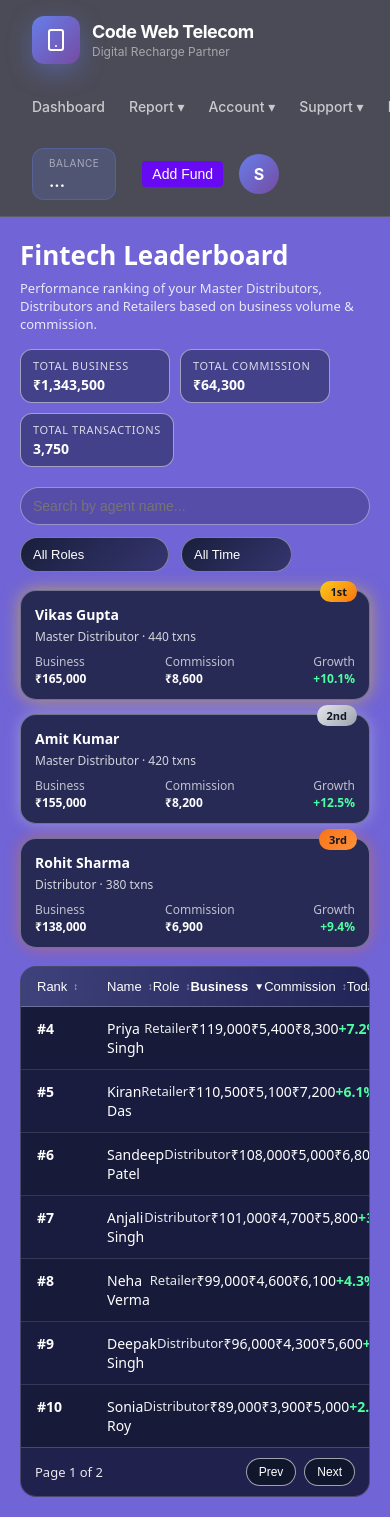
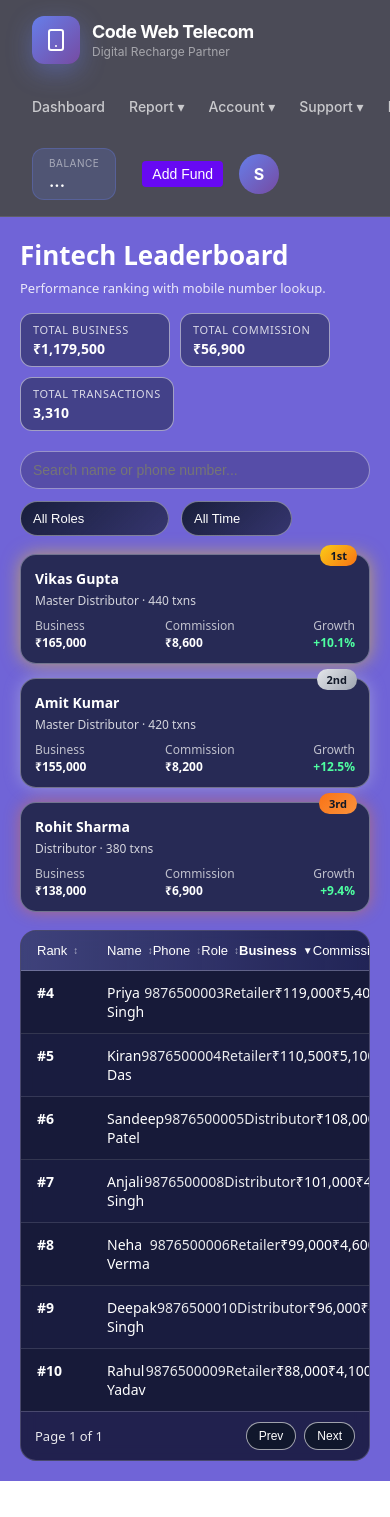
Before and after one commit to vikashsharma380/code-web-telecom, a React (Vite) app in the folder Frontend/: page /leaderboard in a window 390 px wide. Shown: the top 1517 px of the page. After the commit the page ends 1481 px from the top, so only its background shows below. Built offline with nearby package versions, Linux system fonts and the light colour scheme; sample sign-in values are in the browser's storage.

Commit message:
add phone number filter in leader board

```diff
--- a/Frontend/Admin/LeaderBoard.jsx
+++ b/Frontend/Admin/LeaderBoard.jsx
@@ -13,7 +13,7 @@ const LeaderBoard = () => {
 
   const itemsPerPage = 7;
 
-  // Dummy fintech leaderboard data
+  // Dummy fintech leaderboard data WITH phone numbers
   const rawData = [
     {
       id: 1,
@@ -25,6 +25,7 @@ const LeaderBoard = () => {
       growth: 12.5,
       transactions: 420,
       period: "This Month",
+      phone: "9876500001",
     },
     {
       id: 2,
@@ -36,6 +37,7 @@ const LeaderBoard = () => {
       growth: 9.4,
       transactions: 380,
       period: "This Month",
+      phone: "9876500002",
     },
     {
       id: 3,
@@ -47,6 +49,7 @@ const LeaderBoard = () => {
       growth: 7.2,
       transactions: 350,
       period: "This Week",
+      phone: "9876500003",
     },
     {
       id: 4,
@@ -58,6 +61,7 @@ const LeaderBoard = () => {
       growth: 6.1,
       transactions: 330,
       period: "This Week",
+      phone: "9876500004",
     },
     {
       id: 5,
@@ -69,6 +73,7 @@ const LeaderBoard = () => {
       growth: 5.4,
       transactions: 320,
       period: "This Month",
+      phone: "9876500005",
     },
     {
       id: 6,
@@ -80,6 +85,7 @@ const LeaderBoard = () => {
       growth: 4.3,
       transactions: 290,
       period: "Today",
+      phone: "9876500006",
     },
     {
       id: 7,
@@ -91,6 +97,7 @@ const LeaderBoard = () => {
       growth: 10.1,
       transactions: 440,
       period: "This Month",
+      phone: "9876500007",
     },
     {
       id: 8,
@@ -102,6 +109,7 @@ const LeaderBoard = () => {
       growth: 3.9,
       transactions: 270,
       period: "Today",
+      phone: "9876500008",
     },
     {
       id: 9,
@@ -113,6 +121,7 @@ const LeaderBoard = () => {
       growth: 3.2,
       transactions: 250,
       period: "This Week",
+      phone: "9876500009",
     },
     {
       id: 10,
@@ -124,28 +133,7 @@ const LeaderBoard = () => {
       growth: 4.0,
       transactions: 260,
       period: "This Month",
-    },
-    {
-      id: 11,
-      name: "Manish Kumar",
-      role: "Retailer",
-      business: 75000,
-      commission: 3500,
-      today: 4200,
-      growth: 2.4,
-      transactions: 210,
-      period: "Today",
-    },
-    {
-      id: 12,
-      name: "Sonia Roy",
-      role: "Distributor",
-      business: 89000,
-      commission: 3900,
-      today: 5000,
-      growth: 2.9,
-      transactions: 230,
-      period: "This Week",
+      phone: "9876500010",
     },
   ];
 
@@ -162,12 +150,7 @@ const LeaderBoard = () => {
     });
   };
 
-  const getSortIcon = (key) => {
-    if (sortConfig.key !== key) return "↕";
-    return sortConfig.direction === "asc" ? "▲" : "▼";
-  };
-
-  // Process data: filter + search + sort + rank
+  // Process data: search by name + phone
   const processedData = useMemo(() => {
     let filtered = [...rawData];
 
@@ -181,8 +164,10 @@ const LeaderBoard = () => {
 
     if (searchTerm.trim() !== "") {
       const term = searchTerm.toLowerCase();
-      filtered = filtered.filter((item) =>
-        item.name.toLowerCase().includes(term)
+      filtered = filtered.filter(
+        (item) =>
+          item.name.toLowerCase().includes(term) ||
+          item.phone.toLowerCase().includes(term)
       );
     }
 
@@ -258,14 +243,8 @@ const LeaderBoard = () => {
             >
               Fintech Leaderboard
             </div>
-            <div
-              style={{
-                fontSize: "13px",
-                opacity: 0.85,
-              }}
-            >
-              Performance ranking of your Master Distributors, Distributors and
-              Retailers based on business volume & commission.
+            <div style={{ fontSize: "13px", opacity: 0.85 }}>
+              Performance ranking with mobile number lookup.
             </div>
           </div>
 
@@ -302,7 +281,7 @@ const LeaderBoard = () => {
           }}
         >
           <input
-            placeholder="Search by agent name..."
+            placeholder="Search name or phone number..."
             value={searchTerm}
             onChange={(e) => {
               setSearchTerm(e.target.value);
@@ -380,7 +359,7 @@ const LeaderBoard = () => {
           <div
             style={{
               display: "grid",
-              gridTemplateColumns: "70px 1.2fr 0.9fr 1.1fr 1.1fr 0.9fr 0.7fr",
+              gridTemplateColumns: "70px 1fr 0.8fr 0.8fr 1fr 1fr 0.8fr 0.6fr",
               padding: "12px 16px",
               fontWeight: 600,
               fontSize: "13px",
@@ -394,11 +373,16 @@ const LeaderBoard = () => {
               sortKey="rank"
               current={sortConfig}
               onClick={handleSort}
-              align="left"
             />
             <HeaderCell
               label="Name"
               sortKey="name"
+              current={sortConfig}
+              onClick={handleSort}
+            />
+            <HeaderCell
+              label="Phone"
+              sortKey="phone"
               current={sortConfig}
               onClick={handleSort}
             />
@@ -454,7 +438,7 @@ const LeaderBoard = () => {
                 style={{
                   display: "grid",
                   gridTemplateColumns:
-                    "70px 1.2fr 0.9fr 1.1fr 1.1fr 0.9fr 0.7fr",
+                    "70px 1fr 0.8fr 0.8fr 1fr 1fr 0.8fr 0.6fr",
                   padding: "12px 16px",
                   fontSize: "14px",
                   borderBottom:
@@ -467,9 +451,8 @@ const LeaderBoard = () => {
               >
                 <div style={{ fontWeight: 600 }}>#{item.rank}</div>
                 <div>{item.name}</div>
-                <div style={{ fontSize: "13px", opacity: 0.9 }}>
-                  {item.role}
-                </div>
+                <div style={{ opacity: 0.9 }}>{item.phone}</div>
+                <div style={{ opacity: 0.9 }}>{item.role}</div>
                 <div>₹{item.business.toLocaleString()}</div>
                 <div>₹{item.commission.toLocaleString()}</div>
                 <div>₹{item.today.toLocaleString()}</div>
@@ -521,7 +504,7 @@ const LeaderBoard = () => {
             </div>
           </div>
         </div>
-      </div>{" "}
+      </div>
     </>
   );
 };
```
